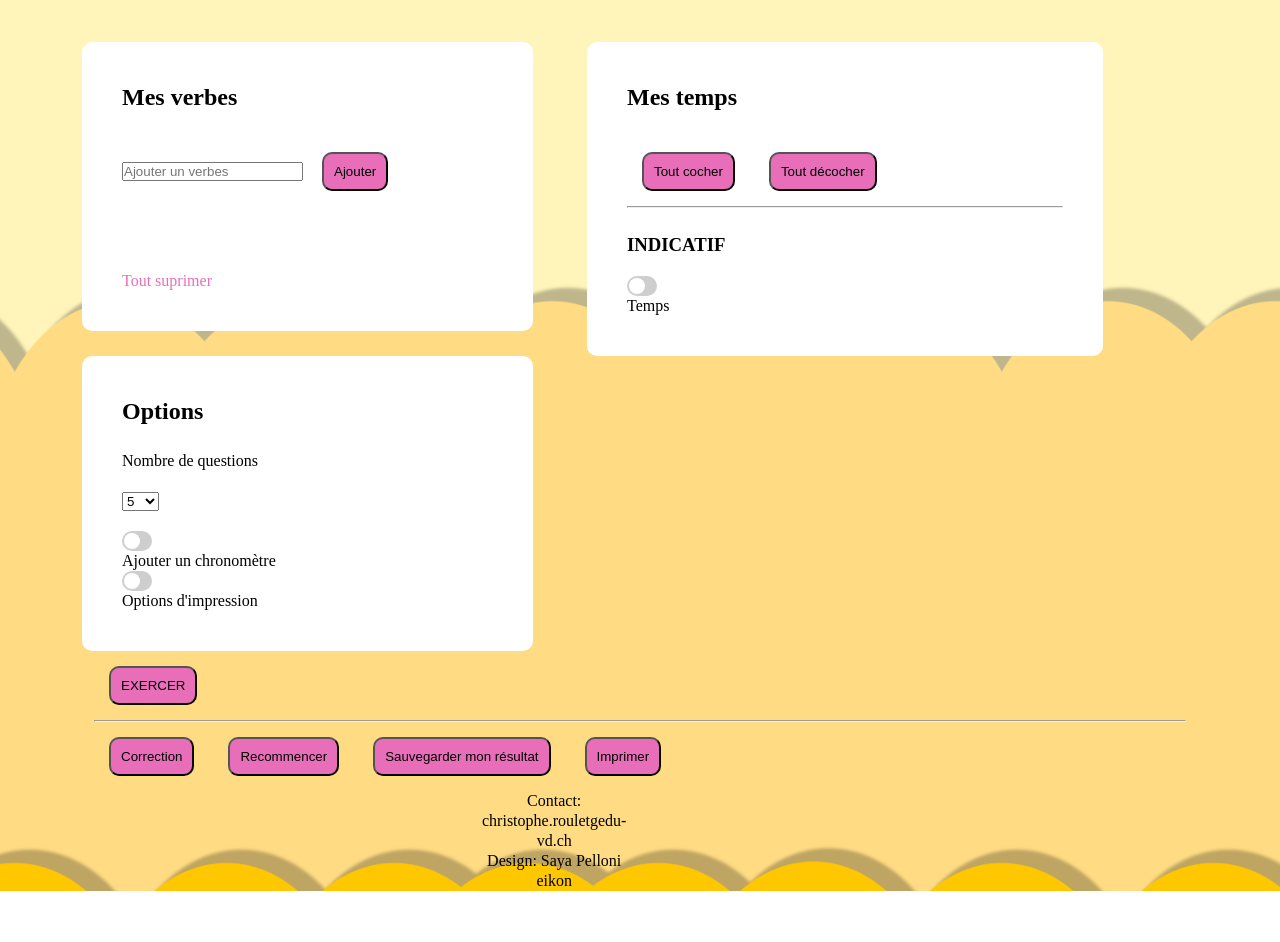
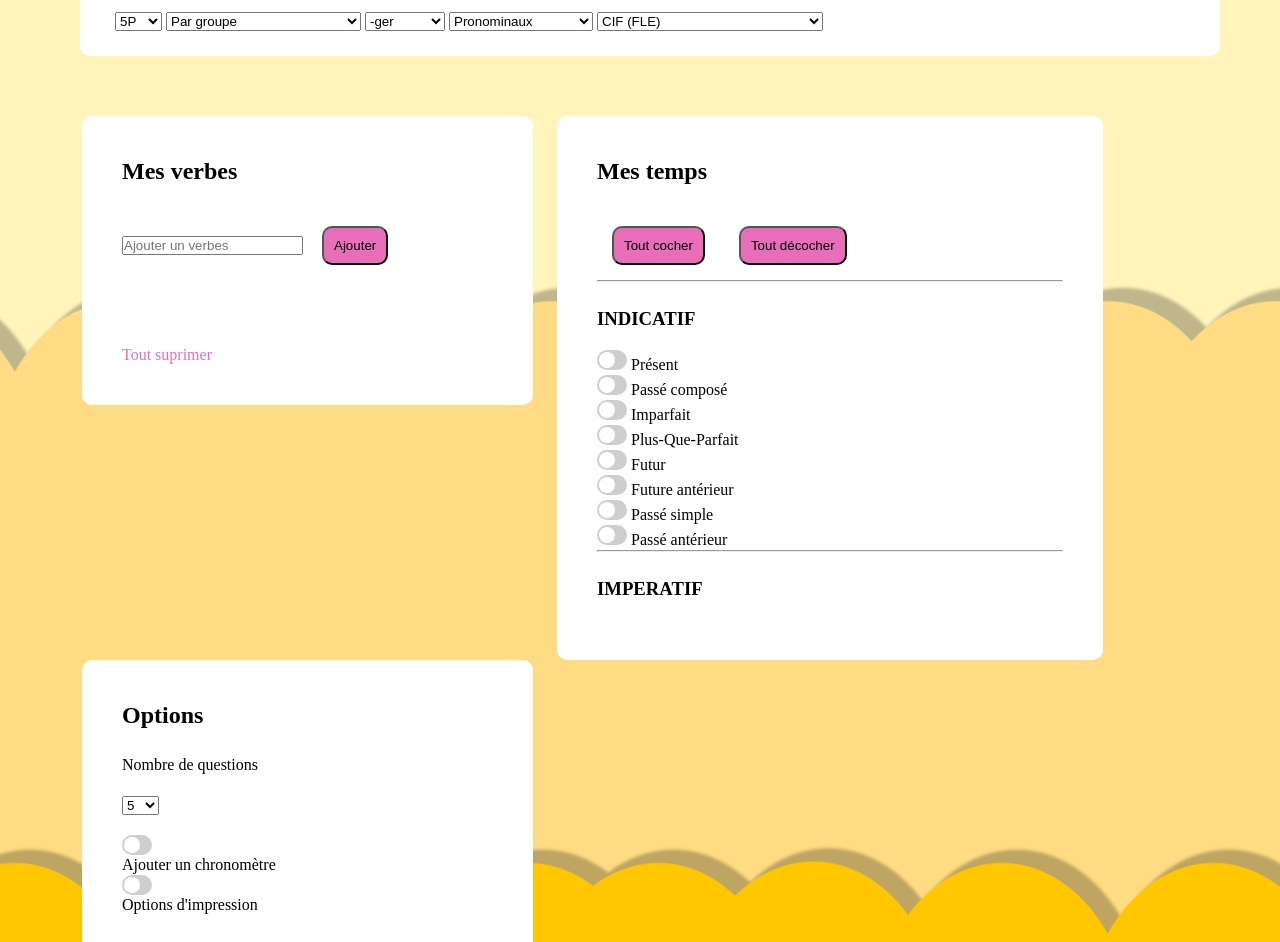
Before and after one commit to saya-pelloni/Tatitotu-code, a website built with Parcel: page src/index.html in a window 1280 px wide. Shown: the part 334-1276 px from the top of the page. Before the commit the page ends 1225 px from the top, so only its background shows below. Built offline with nearby package versions, Linux system fonts and the light colour scheme.

Commit message:
tatitotu eval verbes

```diff
--- a/src/index.html
+++ b/src/index.html
@@ -25,11 +25,22 @@
           <div class="col-3">
             <button class="button">Besoin d'aide?</button>
           </div>
+          <div class="row">
+            <div class="col-4">
+              <div class="code8"></div>
+              <input type="text" id="code" placeholder="Code à 8 caractère" />
+            </div>
+            <div class="row">
+              <div class="col-4">
+                <button class="button">Charger mon défit</button>
+              </div>
+            </div>
+          </div>
           <div class="level">
             <div class="col-12">
               <h2>Niveau</h2>
-              <div class="level">
-                <select name="level" id="level">
+              <div class="level-button">
+                <select name="level-button" id="level">
                   <option value="CH">5P</option>
                   <option value="CH">6P</option>
                   <option value="CH">7H</option>
@@ -38,7 +49,7 @@
                   <option value="CH">10H</option>
                   <option value="CH">11H</option>
                 </select>
-                <select name="level" id="crew">
+                <select name="level-button" id="crew">
                   <option value="CH">Par groupe</option>
                   <option value="CH">1er groupe (-er)</option>
                   <option value="CH">2e groupe</option>
@@ -48,7 +59,7 @@
                   <option value="CH">3e groupe (-oir)</option>
                   <option value="CH">3e groupe (-oir, aire, dre, etc)</option>
                 </select>
-                <select name="level" id="hard">
+                <select name="level-button" id="hard">
                   <option value="CH">-ger</option>
                   <option value="CH">-cer</option>
                   <option value="CH">-ger + cer</option>
@@ -56,7 +67,7 @@
                   <option value="CH">-Rares</option>
                   <option value="CH">-Difficiles</option>
                 </select>
-                <select name="level" id="Pro">
+                <select name="level-button" id="Pro">
                   <option value="CH">Pronominaux</option>
                   <option value="CH">Tous</option>
                   <hr />
@@ -64,7 +75,7 @@
                   <option value="CH">5 verbes au hasard</option>
                   <option value="CH">10 verbes au hasard</option>
                 </select>
-                <select name="level" id="cif">
+                <select name="level-button" id="cif">
                   <option value="CH">CIF (FLE)</option>
                   <option value="CH">
                     Etre, avoir, aller et faire au présent
@@ -102,9 +113,74 @@
                   <div class="time-switch-wrapper">
                     <div class="time-switch-inner"></div>
                   </div>
-                  Temps
+                  Présent
                 </label>
               </div>
+              <div class="time-switch">
+                <label class="time-switch">
+                  <input type="checkbox" />
+                  <div class="time-switch-wrapper">
+                    <div class="time-switch-inner"></div>
+                  </div>
+                  Passé composé
+                </label>
+              </div>
+              <div class="time-switch">
+                <label class="time-switch">
+                  <input type="checkbox" />
+                  <div class="time-switch-wrapper">
+                    <div class="time-switch-inner"></div>
+                  </div>
+                  Imparfait
+                </label>
+              </div>
+              <div class="time-switch">
+                <label class="time-switch">
+                  <input type="checkbox" />
+                  <div class="time-switch-wrapper">
+                    <div class="time-switch-inner"></div>
+                  </div>
+                  Plus-Que-Parfait
+                </label>
+              </div>
+              <div class="time-switch">
+                <label class="time-switch">
+                  <input type="checkbox" />
+                  <div class="time-switch-wrapper">
+                    <div class="time-switch-inner"></div>
+                  </div>
+                  Futur
+                </label>
+              </div>
+              <div class="time-switch">
+                <label class="time-switch">
+                  <input type="checkbox" />
+                  <div class="time-switch-wrapper">
+                    <div class="time-switch-inner"></div>
+                  </div>
+                  Future antérieur
+                </label>
+              </div>
+              <div class="time-switch">
+                <label class="time-switch">
+                  <input type="checkbox" />
+                  <div class="time-switch-wrapper">
+                    <div class="time-switch-inner"></div>
+                  </div>
+                  Passé simple
+                </label>
+              </div>
+              <div class="time-switch">
+                <label class="time-switch">
+                  <input type="checkbox" />
+                  <div class="time-switch-wrapper">
+                    <div class="time-switch-inner"></div>
+                  </div>
+                  Passé antérieur
+                </label>
+              </div>
+              <hr />
+              <h3>IMPERATIF</h3>
             </div>
           </div>
           <div class="col-5">
--- a/src/scss/modules/_level.scss
+++ b/src/scss/modules/_level.scss
@@ -3,4 +3,10 @@
   border-radius: 10px;
   margin: 10px;
   padding: 10px;
+  padding-left: 20px;
 }
+
+.level-button {
+  margin: 15px;
+  border: none;
+}
--- a/src/scss/modules/_time.scss
+++ b/src/scss/modules/_time.scss
@@ -2,7 +2,6 @@
   background-color: #ffffff;
   padding: 40px;
   margin-top: 50px;
-  margin-left: 30px;
   border-radius: 10px;
 }
 
@@ -21,7 +20,7 @@ button:hover {
 }
 
 .time-switch-wrapper {
-  display: inline-block caca;
+  display: inline-block;
   width: 30px;
   height: 20px;
   padding: 2px;
```
